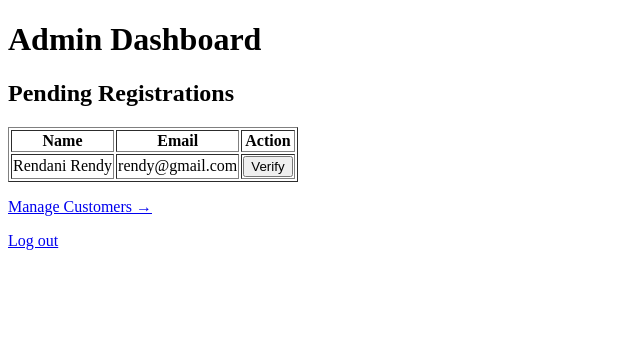
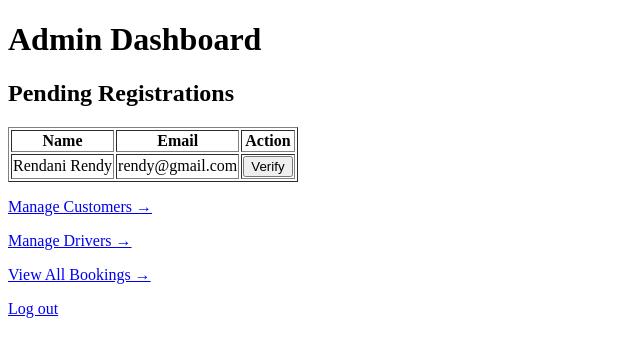
Before and after one commit to MurendeniMakhavhu/nbk_travels, a PHP site: page /admin_dashboard.php in a window 1280 px wide. Shown: the top 357 px of the page, without its empty margins (0-640 px from the left). Run offline with PHP 8.4, Linux system fonts and the light colour scheme; a user stored in the database is signed in; data comes from the database, SQL or seed files in the repository.

Commit message:
Add dashboard navigation links to drivers and bookings pages

```diff
--- a/admin_dashboard.php
+++ b/admin_dashboard.php
@@ -11,18 +11,15 @@ $flashMessage = "";
 if ($_SERVER['REQUEST_METHOD'] === 'POST' && $_POST['action'] === 'verify') {
     $userId = $_POST['user_id'];
 
-    // 1. Update the user's status
     $stmt = $conn->prepare("UPDATE users SET status = 'verified' WHERE user_id = ?");
     $stmt->bind_param("i", $userId);
     $stmt->execute();
 
-    // 2. Fetch that user's details so we can copy them into customers
     $stmt2 = $conn->prepare("SELECT full_name, phone FROM users WHERE user_id = ?");
     $stmt2->bind_param("i", $userId);
     $stmt2->execute();
     $userData = $stmt2->get_result()->fetch_assoc();
 
-    // 3. Only insert into customers if this user doesn't already have one
     $check = $conn->prepare("SELECT cust_id FROM customers WHERE user_id = ?");
     $check->bind_param("i", $userId);
     $check->execute();
@@ -80,6 +77,8 @@ $result = $conn->query(
     </table>
 
     <p><a href="admin_customers.php">Manage Customers &rarr;</a></p>
+    <p><a href="admin_drivers.php">Manage Drivers &rarr;</a></p>
+    <p><a href="admin_bookings.php">View All Bookings &rarr;</a></p>
     <p><a href="admin_logout.php">Log out</a></p>
 </body>
 </html>
```
